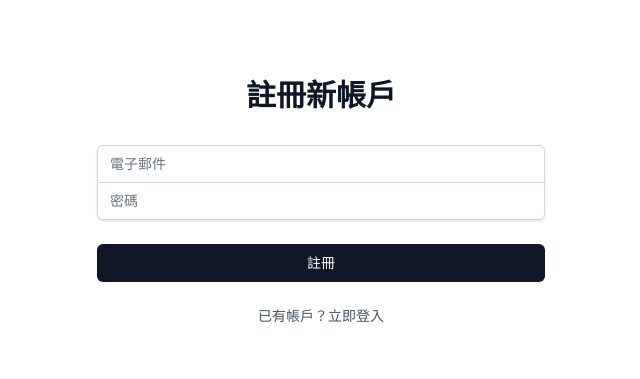
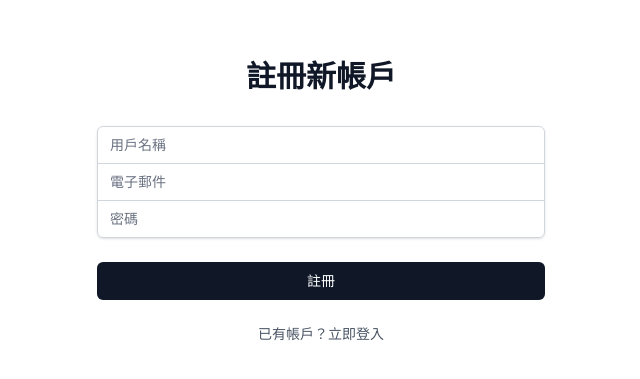
Before and after one commit to ameliaminmin/wholenow-board, a Next.js app: page /register in a window 1280 px wide. Shown: the part 211-590 px from the top of the page, without its empty margins (319-959 px from the left). Built offline with nearby package versions, Linux system fonts and the light colour scheme; no server answers.

Commit message:
新增註冊時，填入用戶名稱的欄位

```diff
--- a/src/app/components/contentarea/Content.tsx
+++ b/src/app/components/contentarea/Content.tsx
@@ -35,7 +35,7 @@ export default function Content() {
                 <main className="flex-1 overflow-y-auto p-6">
                     <div className="max-w-7xl mx-auto">
                         <h1 className="text-3xl font-bold text-gray-900 dark:text-white mb-8">
-                            歡迎回來，{user.email}
+                            歡迎回來，{user.displayName || user.email}
                         </h1>
                         <div className="bg-white dark:bg-gray-800 shadow rounded-lg p-6">
                             <p className="text-gray-600 dark:text-gray-300">
--- a/src/app/login/page.tsx
+++ b/src/app/login/page.tsx
@@ -21,6 +21,7 @@ export default function Login() {
             await signIn(email, password);
             router.push('/contentarea');
         } catch (error) {
+            console.error('登入錯誤:', error);
             setError('登入失敗，請檢查您的電子郵件和密碼');
         } finally {
             setLoading(false);
--- a/src/app/register/page.tsx
+++ b/src/app/register/page.tsx
@@ -6,6 +6,7 @@ import Link from 'next/link';
 import { useAuth } from '@/contexts/AuthContext';
 
 export default function Register() {
+    const [username, setUsername] = useState('');
     const [email, setEmail] = useState('');
     const [password, setPassword] = useState('');
     const [error, setError] = useState('');
@@ -19,7 +20,7 @@ export default function Register() {
         try {
             setError('');
             setLoading(true);
-            await signUp(email, password);
+            await signUp(email, password, username);
             router.push('/');
         } catch (error) {
             setError('註冊失敗，請稍後再試');
@@ -44,6 +45,21 @@ export default function Register() {
                     )}
                     <div className="rounded-md shadow-sm -space-y-px">
                         <div>
+                            <label htmlFor="username" className="sr-only">
+                                用戶名稱
+                            </label>
+                            <input
+                                id="username"
+                                name="username"
+                                type="text"
+                                required
+                                className="appearance-none rounded-none relative block w-full px-3 py-2 border border-gray-300 dark:border-gray-700 placeholder-gray-500 dark:placeholder-gray-400 text-gray-900 dark:text-white rounded-t-md focus:outline-none focus:ring-gray-500 focus:border-gray-500 focus:z-10 sm:text-sm dark:bg-gray-800"
+                                placeholder="用戶名稱"
+                                value={username}
+                                onChange={(e) => setUsername(e.target.value)}
+                            />
+                        </div>
+                        <div>
                             <label htmlFor="email-address" className="sr-only">
                                 電子郵件
                             </label>
@@ -53,7 +69,7 @@ export default function Register() {
                                 type="email"
                                 autoComplete="email"
                                 required
-                                className="appearance-none rounded-none relative block w-full px-3 py-2 border border-gray-300 dark:border-gray-700 placeholder-gray-500 dark:placeholder-gray-400 text-gray-900 dark:text-white rounded-t-md focus:outline-none focus:ring-gray-500 focus:border-gray-500 focus:z-10 sm:text-sm dark:bg-gray-800"
+                                className="appearance-none rounded-none relative block w-full px-3 py-2 border border-gray-300 dark:border-gray-700 placeholder-gray-500 dark:placeholder-gray-400 text-gray-900 dark:text-white focus:outline-none focus:ring-gray-500 focus:border-gray-500 focus:z-10 sm:text-sm dark:bg-gray-800"
                                 placeholder="電子郵件"
                                 value={email}
                                 onChange={(e) => setEmail(e.target.value)}
--- a/src/contexts/AuthContext.tsx
+++ b/src/contexts/AuthContext.tsx
@@ -6,7 +6,8 @@ import {
     signInWithEmailAndPassword,
     createUserWithEmailAndPassword,
     signOut,
-    onAuthStateChanged
+    onAuthStateChanged,
+    updateProfile
 } from 'firebase/auth';
 import { auth } from '@/lib/firebase/config';
 
@@ -14,7 +15,7 @@ interface AuthContextType {
     user: User | null;
     loading: boolean;
     signIn: (email: string, password: string) => Promise<void>;
-    signUp: (email: string, password: string) => Promise<void>;
+    signUp: (email: string, password: string, username: string) => Promise<void>;
     logout: () => Promise<void>;
 }
 
@@ -45,9 +46,12 @@ export function AuthProvider({ children }: { children: React.ReactNode }) {
         }
     };
 
-    const signUp = async (email: string, password: string) => {
+    const signUp = async (email: string, password: string, username: string) => {
         try {
             const userCredential = await createUserWithEmailAndPassword(auth, email, password);
+            await updateProfile(userCredential.user, {
+                displayName: username
+            });
             setUser(userCredential.user);
         } catch (error) {
             console.error('註冊錯誤:', error);
```
